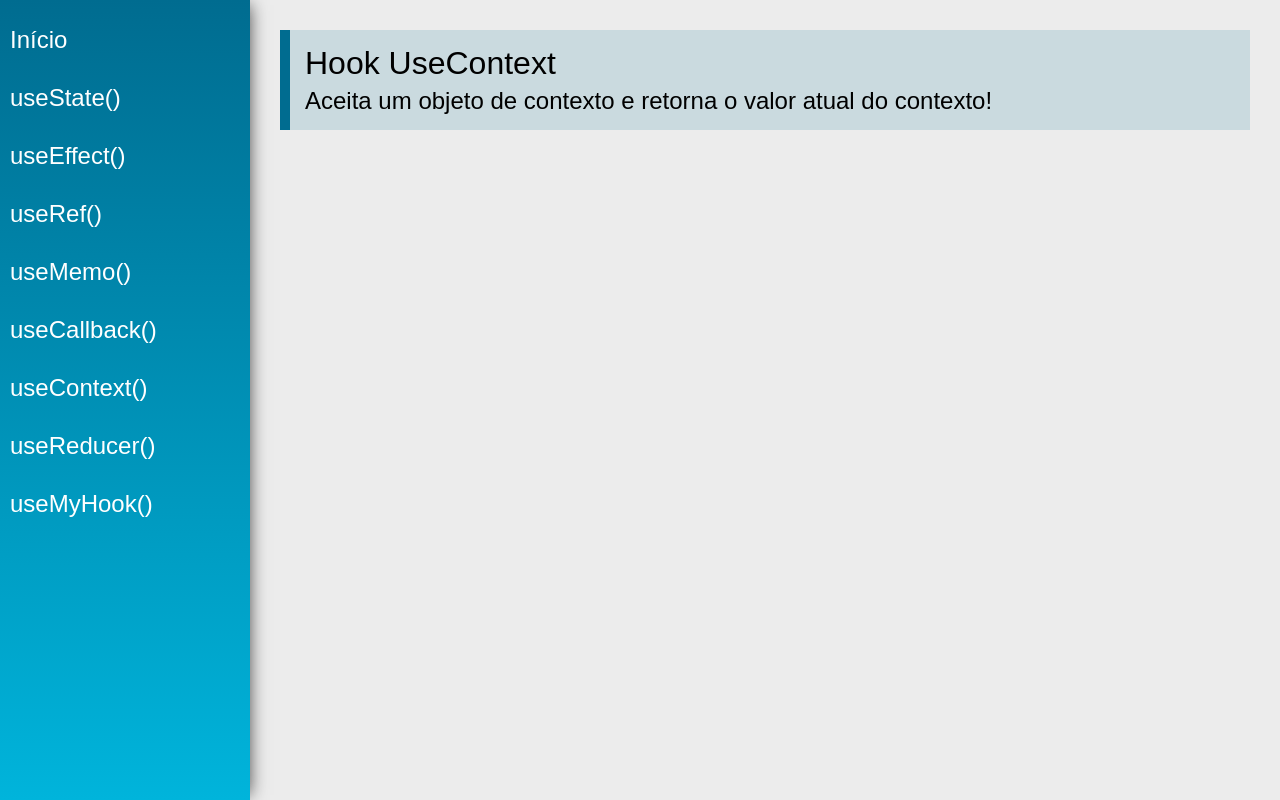
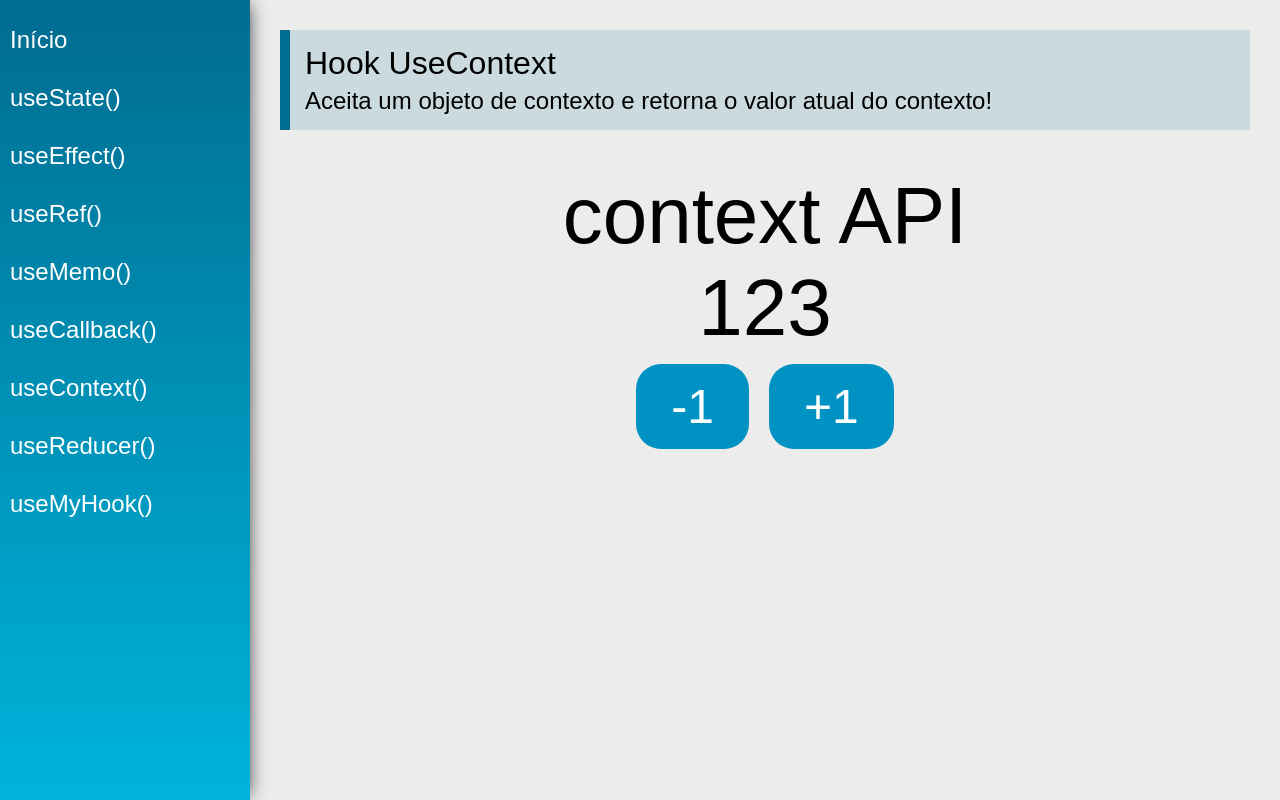
Before and after one commit to RyanGualberto/hooks-react, a React (Create React App) app: page /useContext in a window 1280 px wide. Built offline with nearby package versions, Linux system fonts and the light colour scheme.

Commit message:
s5a73: useContext #01

```diff
--- /dev/null
+++ b/src/data/DataContext.js
@@ -0,0 +1,10 @@
+import React from "react";
+
+export const data = {
+    number: 123,
+    text: 'context API'
+}
+
+const DataContext = React.createContext(null);
+
+export default DataContext;
--- a/src/index.js
+++ b/src/index.js
@@ -3,7 +3,6 @@
 import React from 'react'
 
 import App from './views/App'
-
 ReactDOM.render(
     <App />,
     document.getElementById('root')
--- a/src/views/App.jsx
+++ b/src/views/App.jsx
@@ -1,19 +1,24 @@
 import './App.css'
-import React from 'react'
+import React, { useState } from 'react'
 import { BrowserRouter as Router } from  'react-router-dom'
 
 import Menu from '../components/layout/Menu'
 import Content from '../components/layout/Content'
+import DataContext, {data} from '../data/DataContext'
 
 const App = props => {
 
+    const[ state, setState] = useState(data)
+
     return (
+        <DataContext.Provider value={{state, setState}}>
             <div className="App">
                 <Router>
                     <Menu />
                     <Content />
                 </Router>
             </div>
+        </DataContext.Provider>
     )
 }
 
--- a/src/views/examples/UseContext.jsx
+++ b/src/views/examples/UseContext.jsx
@@ -1,13 +1,44 @@
-import React from 'react'
+import React, { useContext } from 'react'
 import PageTitle from '../../components/layout/PageTitle'
+import DataContext from '../../data/DataContext'
+const UseContext = (props) => {
+    const {state, setState} = useContext(DataContext)
 
-const UseContext = (props) => {
+    function addNumber(delta){
+        setState({
+            state,
+            number: state.number + delta
+        });
+    }
     return (
         <div className="UseContext">
             <PageTitle
                 title="Hook UseContext"
                 subtitle="Aceita um objeto de contexto e retorna o valor atual do contexto!"
             />
+            <div className="center">
+                <span className="text">
+                    {state.text}
+                </span>
+                <span className="text">
+                    {state.number}
+                </span>
+                <div>
+                    <button
+                        className="btn"
+                        onClick={() => addNumber(-1)}
+                    >
+                        -1
+                    </button>
+                    <button
+                        className="btn"
+                        onClick={() => addNumber(+1 )}
+                    >
+                        +1
+                    </button>
+                </div>
+            </div>
+
         </div>
     )
 }
```
Also changed, not shown: src/data/Store.jsx (added). Lines whose indentation alone changed are shown as unchanged.
